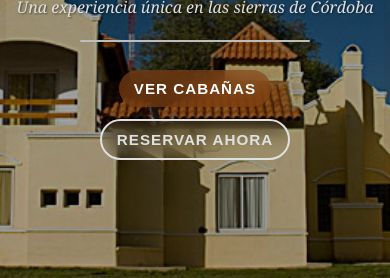
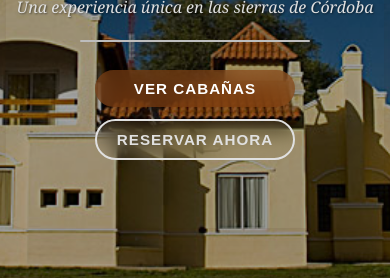
Before and after one commit to maxiTiton/CabaniasLasCasonas, a React (Vite) app: page / in a window 390 px wide. Shown: the part 438-716 px from the top of the page. Built offline with nearby package versions, Linux system fonts and the light colour scheme.

Commit message:
Revert "detalles en el carrusel mobile"
This reverts commit 10a2f01a9ca557509dc71720e849120a80c65a70.

```diff
--- a/src/components/About.css
+++ b/src/components/About.css
@@ -313,8 +313,8 @@
 
   .about-cards-wide {
     flex-direction: column;
-    gap: 0.6rem;
-    margin: 0.5rem auto 0 auto;
+    gap: 1rem;
+    margin: 1rem auto 0 auto;
   }
 
   .about-cards-wide .about-info-card {
@@ -379,8 +379,8 @@
   }
 
   .about-cards-wide {
-    gap: 0.4rem;
-    margin: 0.3rem auto 0 auto;
+    gap: 0.8rem;
+    margin: 0.8rem auto 0 auto;
   }
 
   .about-cards-wide .about-info-card {
--- a/src/components/Contact.css
+++ b/src/components/Contact.css
@@ -116,7 +116,7 @@
 @media (max-width: 768px) {
   .contact-info {
     grid-template-columns: 1fr;
-    gap: 0.4rem;
+    gap: 1.5rem;
     max-width: 100%;
     margin-top: 1rem;
   }
@@ -146,7 +146,7 @@
 
 @media (max-width: 480px) {
   .contact-info {
-    gap: 0.5rem;
+    gap: 1rem;
     margin-top: 0.8rem;
   }
 
--- a/src/components/Gallery.css
+++ b/src/components/Gallery.css
@@ -338,27 +338,6 @@
   .lightbox-content {
     max-width: 100%;
   }
-
-  .gallery-lightbox {
-    padding: 1.2rem 1rem 0.8rem 1rem;
-  }
-
-  .lightbox-image {
-    margin-bottom: 0.5rem;
-    min-height: 300px;
-  }
-
-  .lightbox-nav {
-    margin-top: 0.5rem;
-    justify-content: center;
-    width: 100%;
-  }
-
-  .nav-btn {
-    width: 45px;
-    height: 45px;
-    font-size: 1.4rem;
-  }
 }
 
 @media (max-width: 600px) {
@@ -413,28 +392,10 @@
     font-size: 0.9rem;
   }
 
-  .gallery-lightbox {
-    padding: 1rem 0.8rem 0.6rem 0.8rem;
-  }
-
-  .lightbox-image {
-    margin-bottom: 0.3rem;
-    min-height: 250px;
-  }
-
-  .lightbox-nav {
-    margin-top: 0.3rem;
-    gap: 2rem;
-  }
-
   .nav-btn {
-    width: 42px;
-    height: 42px;
+    width: 40px;
+    height: 40px;
     font-size: 1.3rem;
-  }
-
-  .image-counter {
-    font-size: 1rem;
   }
 }
 
--- a/src/components/Hero.css
+++ b/src/components/Hero.css
@@ -261,9 +261,17 @@
   .hero-buttons .btn {
     padding: 12px 28px;
     font-size: 1rem;
-    min-width: unset;
-    max-width: unset;
-    text-align: unset;
+    min-width: 220px;
+    width: 220px;
+    text-align: center;
+  }
+
+  .hero-buttons .btn-outline {
+    padding: 12px 28px;
+    font-size: 1rem;
+    min-width: 220px;
+    width: 220px;
+    text-align: center;
   }
 
   .hero-divider {
@@ -303,6 +311,17 @@
   .hero-buttons .btn {
     padding: 10px 15px;
     font-size: 0.95rem;
+    min-width: 200px;
+    width: 200px;
+    text-align: center;
+  }
+
+  .hero-buttons .btn-outline {
+    padding: 10px 15px;
+    font-size: 0.95rem;
+    min-width: 200px;
+    width: 200px;
+    text-align: center;
   }
   .hero-divider {
     width: 85vw;
```
